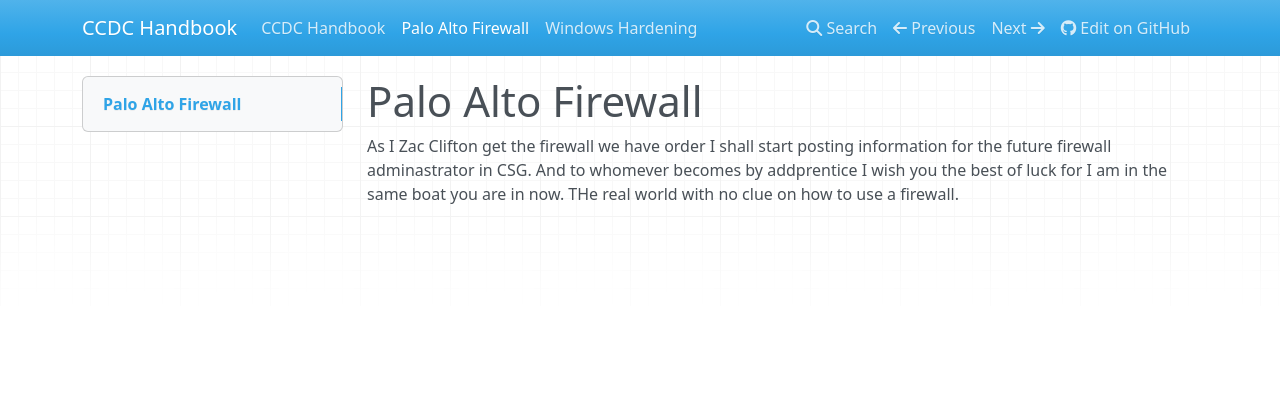
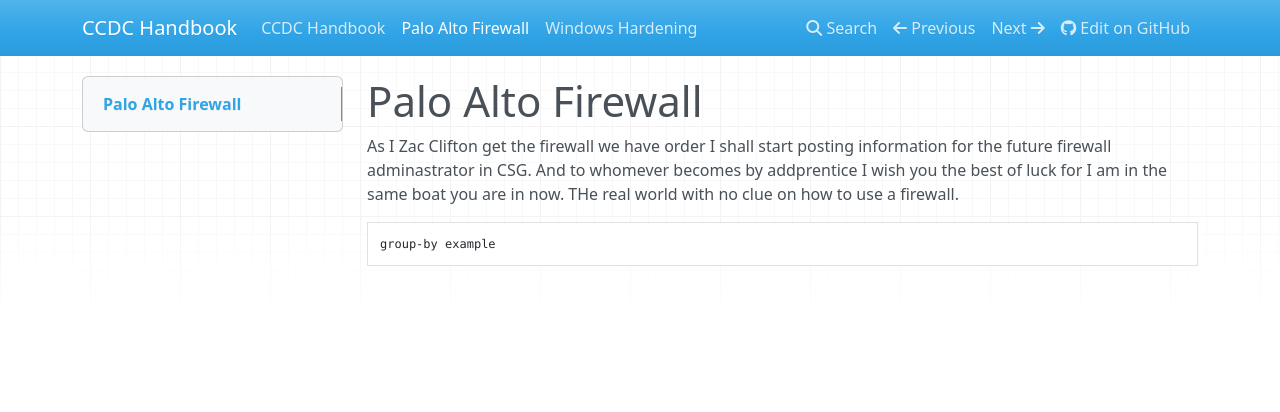
Before and after one commit to ius-csg/ccdc-handbook, an MkDocs documentation site: the page built from docs/Palo-Alto-Firewall.md, in a window 1280 px wide. Shown: the top 412 px of the page. Built offline with MkDocs 1.6.1, drawn with Linux system fonts in a browser that asks for light colours; nearby versions of some CDN libraries.

Commit message:
Update Palo-Alto-Firewall.md

`````diff
--- a/docs/Palo-Alto-Firewall.md
+++ b/docs/Palo-Alto-Firewall.md
@@ -3,3 +3,7 @@
 As I Zac Clifton get the firewall we have order I shall start posting information for the future firewall adminastrator in CSG.
 And to whomever becomes by addprentice I wish you the best of luck for I am in the same boat you are in now.
 THe real world with no clue on how to use a firewall.
+
+````bash
+group-by example
+````
`````
